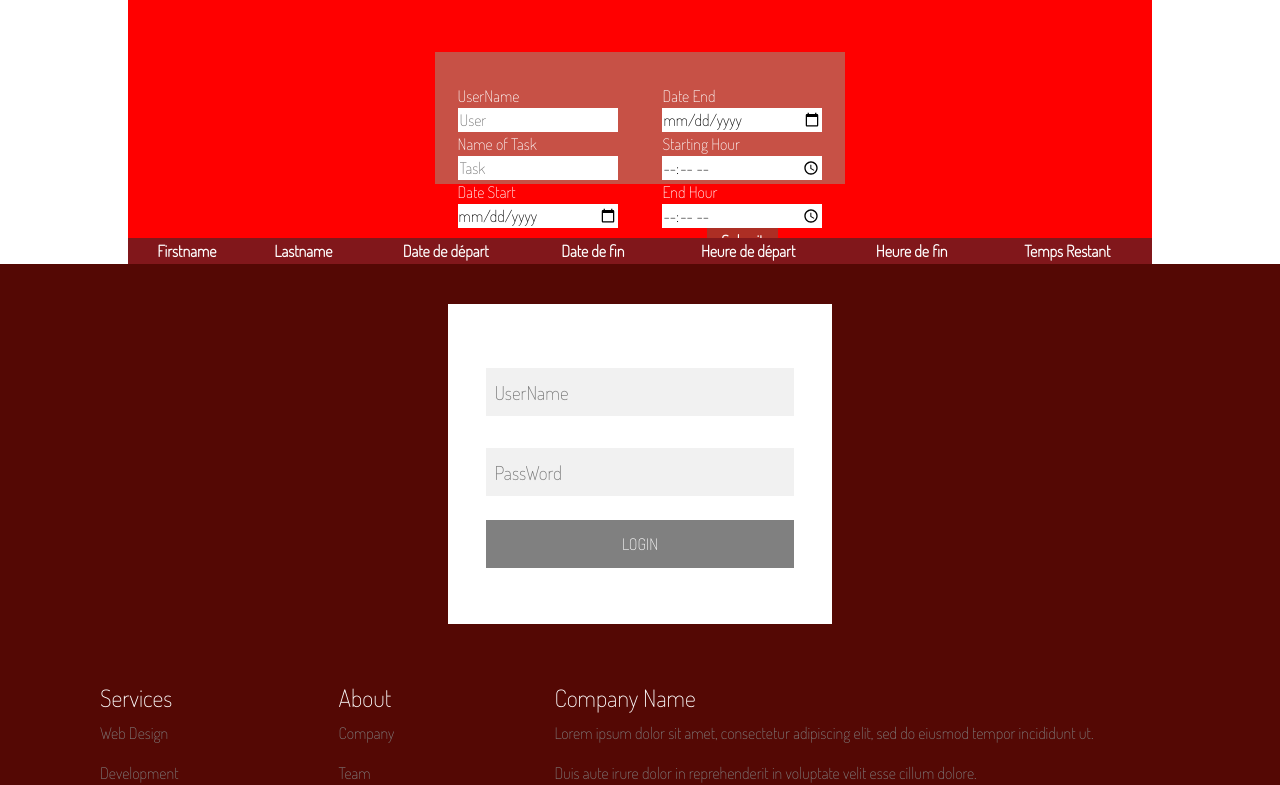
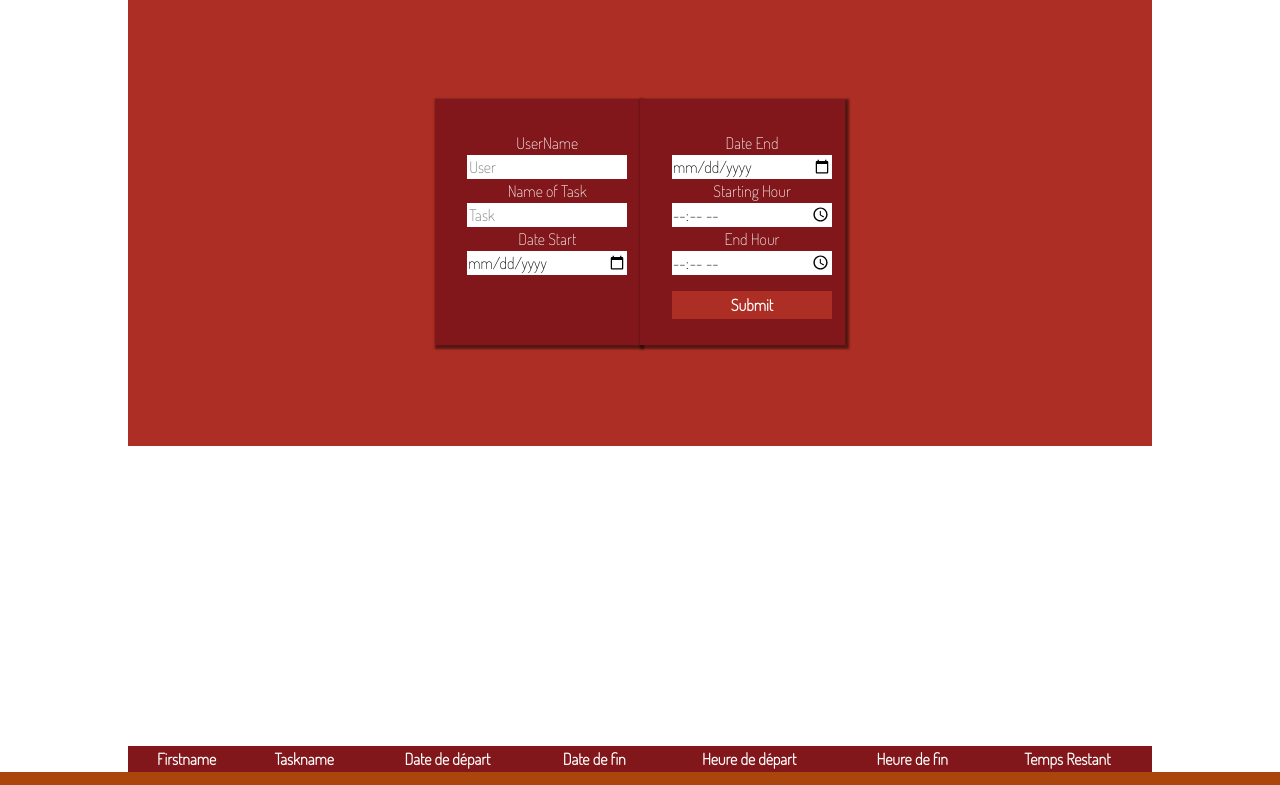
Before and after one commit to Crosimo/Reactee, a React (Create React App) app: page / in a window 1280 px wide. Shown: the part 882-1667 px from the top of the page. Built offline with nearby package versions, Linux system fonts and the light colour scheme; a web font is replaced by a local one.

Commit message:
ayez pitié

```diff
--- a/package.json
+++ b/package.json
@@ -7,7 +7,9 @@
     "@testing-library/react": "^11.2.7",
     "@testing-library/user-event": "^12.8.3",
     "bootstrap": "^5.0.2",
+    "chart.js": "^3.4.1",
     "react": "^17.0.2",
+    "react-chartjs-2": "^3.0.3",
     "react-dom": "^17.0.2",
     "react-scripts": "4.0.3",
     "web-vitals": "^1.1.2"
--- a/src/App.js
+++ b/src/App.js
@@ -30,9 +30,9 @@ class App extends Component {
   render() {
       return <div>
         <Navbar User={this.state.Utilisateurs}/>
-            <Accueil/>
-          <Formulaire></Formulaire>
-          <AccueilBody Uti={ this.state.Utilisateurs }/>
+        <Accueil/>
+        <Formulaire></Formulaire>
+        <AccueilBody Uti={ this.state.Utilisateurs }/>
         <Footer />
     </div>;
   }
--- a/src/components/AccueilBody.module.css
+++ b/src/components/AccueilBody.module.css
@@ -4,7 +4,7 @@
     display: flex;
     justify-content: center;
     align-items: center;
-    background-color: #540804;
+    background-color: #aa460c;
 }
 .contenant{
     width: 30%;
--- a/src/components/Formulaire.js
+++ b/src/components/Formulaire.js
@@ -20,7 +20,7 @@ class Formulaire extends Component {
     }
     myInputsTogether = []
     inputRenderer(prop, value) {
-        console.log(value);
+
         this.setState((prev) => {
             return {
                 ...prev,
@@ -30,13 +30,29 @@ class Formulaire extends Component {
 
     }
 
+    chercheur(arg) {
+        console.log(arg);
+        localStorage.setItem('grapheJour', JSON.stringify(arg))
+    }
     componentDidMount() {
-        JSON.parse(localStorage.getItem("tableau")) ||  localStorage.setItem("tableau", JSON.stringify([]))
+        JSON.parse(localStorage.getItem("tableau")) || localStorage.setItem("tableau", JSON.stringify([]));
+        JSON.parse(localStorage.getItem("grapheNom")) || localStorage.setItem("grapheNom", JSON.stringify([]))
+        JSON.parse(localStorage.getItem("grapheJour")) || localStorage.setItem("grapheJour", JSON.stringify([]))
     }
     submitter(e) {
         let tab = JSON.parse(localStorage.getItem("tableau"))
         tab.push(this.state);
         localStorage.setItem("tableau", JSON.stringify(tab))
+        let grapheNom = JSON.parse(localStorage.getItem("grapheNom"))
+        grapheNom.push(this.state.myInputTaskname)
+        localStorage.setItem('grapheNom', JSON.stringify(grapheNom))
+
+        this.chercheur()
+
+
+
+
+
         this.setState(
 
               {  myInputUsername: "",
@@ -49,7 +65,7 @@ class Formulaire extends Component {
         )
     }
     render() {
-        console.log(this.state.myInputsTogether);
+
 
         return (
             <React.Fragment>
@@ -77,42 +93,62 @@ class Formulaire extends Component {
 
                     }}>
                     <div className = {classes.contenant}>
-                        <div className={classes.contenu}>
+                            <div className={classes.contenu}>
+                                <div>
+
                             <label className={classes.myLabel}>UserName</label>
                             <input value = {this.state.myInputUsername} onInput={(e) => {
                             this.inputRenderer(`myInputUsername`, e.target.value);
 
-                            }} className ={classes.myInput} type="text" placeholder="User"></input>
+                                }} className={classes.myInput} type="text" placeholder="User"></input>
+                            </div>
+                                <div>
+
                             <label className={classes.myLabel}>Name of Task</label>
                             <input value = {this.state.myInputTaskname}  onInput={(e) => {
                                 this.inputRenderer("myInputTaskname", e.target.value)
-                            }}  className ={classes.myInput} type="text" placeholder="Task"></input>
+                                }} className={classes.myInput} type="text" placeholder="Task"></input>
+                                 </div>
+                                <div>
+
                             <label className={classes.myLabel}>Date Start</label>
                             <input value = {this.state.myInputDate}  onInput={(e) => {
                                 this.inputRenderer("myInputDate", e.target.value)
-                            }} className ={classes.myInput} type="date" ></input>
+                                }} className={classes.myInput} type="date" ></input>
+                                 </div>
+
                         </div>
                             <div className={classes.contenu}>
+                                <div>
+
                             <label className={classes.myLabel}>Date End</label>
                             <input value = {this.state.myInputDateEnd}  onInput={(e) => {
                                 this.inputRenderer("myInputDateEnd", e.target.value)
-                            }} className ={classes.myInput} type="date" ></input>
+                                }} className={classes.myInput} type="date" ></input>
+                            </div>
+                                <div>
+
                             <label className={classes.myLabel}>Starting Hour</label>
                             <input value = {this.state.myInputHourStart}  onInput={(e) => {
                                 this.inputRenderer("myInputHourStart", e.target.value)
-                            }} className ={classes.myInput} type="time" ></input>
+                                }} className={classes.myInput} type="time" ></input>
+                                 </div>
+                                <div>
+
                             <label className={classes.myLabel}>End Hour</label>
                             <input value = {this.state.myInputHourEnd}  onInput={(e) => {
                                 this.inputRenderer("myInputHourEnd", e.target.value)
-                            }} className ={classes.myInput} type="time" ></input>
-                            <button type= "submit" className ={classes.myButton}>Submit</button>
+                                    }} className={classes.myInput} type="time" ></input>
+                                    <button type= "submit" className ={classes.myButton}>Submit</button>
+                                 </div>
+
                             </div>
 
                     </div>
 
                 </form>
             </section>
-                <Organisatiion  myInputs={ this.myInputsTogether }/>
+                <Organisatiion chercher ={this.chercheur} myInputs={ this.myInputsTogether }/>
             </React.Fragment>
         );
     }
--- a/src/components/Formulaire.module.css
+++ b/src/components/Formulaire.module.css
@@ -2,9 +2,9 @@
    display: flex;
   align-items: center;
    width: 80%;
-   height: 15rem;
+   height: 28rem;
     justify-content: center;
-    background-color: red;
+    background-color: #AD2E24;
 }
 .contenu{
  width : 20%;
@@ -12,9 +12,11 @@
  display: flex;
  flex-direction: column;
  justify-content: space-between;
- align-items: center;
- background-color: #C75146;
+ text-align: center;
+ background-color: #81171B;
  padding: 2rem;
+ padding-bottom: 5rem;
+ box-shadow: 2px 2px 2px 2px rgba(0, 0, 0, 0.5);
 }
 .myInput{
     width: 10rem;
@@ -28,8 +30,8 @@
 .myButton{
    background-color: #AD2E24 ;
    border: none;
-   width: 50%;
-
+   width: 10rem;
+    margin-top : 1rem;
    height: 1.75rem;
    color: white;
    font-weight: bolder;
--- a/src/components/Organisation.js
+++ b/src/components/Organisation.js
@@ -1,12 +1,14 @@
 import React, { Component } from "react";
 import styles from "./Organisatiions.module.css"
+import Tableau from "./Tableau"
 class Organisatiion extends Component {
-
+   diffDayz = []
     render() {
 
-        console.log(this.props.myInputs);
+
         return (
             <React.Fragment>
+        <Tableau   />
         {localStorage.getItem('checker') && <div className = {styles.mySpeTr}>
                     Tous les champs doivent être remplis !
         </div>}
@@ -18,7 +20,7 @@ class Organisatiion extends Component {
 
                   <tr>
                     <th className ={styles.myTh}>Firstname</th>
-                    <th className ={styles.myTh}>Lastname</th>
+                    <th className ={styles.myTh}>Taskname</th>
                     <th className ={styles.myTh}>Date de départ</th>
                     <th className ={styles.myTh}>Date de fin</th>
                     <th className ={styles.myTh}>Heure de départ</th>
@@ -48,7 +50,13 @@ class Organisatiion extends Component {
              }
                 heure2 -= 1
                  let sec = 59;
-                    console.log(diffDays, heure1, heure2);
+                 this.diffDayz =[...this.diffDayz, diffDays]
+                 this.props.chercher(this.diffDayz)
+            //  console.log(JSON.parse(localStorage.getItem("tableau")));
+
+
+
+
 
                     return (
 
@@ -60,7 +68,7 @@ class Organisatiion extends Component {
                     <td   className ={styles.myTd}>{ element.myInputDateEnd }</td>
                     <td   className ={styles.myTd}>{ element.myInputHourStart }</td>
                     <td  className={styles.myTd}>{element.myInputHourEnd}</td>
-                    <td className={styles.myTd}> {`${diffDays} Jours ${Math.abs(heure1)}Heures ${Math.abs(heure2)} Min ${sec} Secondes restantes` }  </td>
+                    <td className={styles.myTd}> {`${Math.abs(diffDays)} Jours ${Math.abs(heure1)}Heures ${Math.abs(heure2)} Min ${sec} Secondes restantes` }  </td>
                   </tr>
 
 
--- /dev/null
+++ b/src/components/Tableau.js
@@ -0,0 +1,33 @@
+import React, { Component } from 'react';
+import { Doughnut } from 'react-chartjs-2'
+class Tableau extends Component {
+    render() {
+        let set1 = new Set(JSON.parse(localStorage.getItem('grapheJour')));
+       let  arry = Array.from(set1)
+    //
+        console.log(arry);
+
+        return (
+            <div>
+                <Doughnut
+                    data={{
+                        labels: JSON.parse(localStorage.getItem("grapheNom")),
+                        datasets: [
+                            {
+                                label: 'Nombre de jours restants',
+                                data: arry,
+                                backgroundColor:["#EA8C55", "#C75146", "#AD2E24", "#81171B", "#540804"]
+                            }
+                        ]
+
+                    }}
+                    options ={{maintainAspectRatio: false,}}
+                    width={500}
+                    height = {300}
+                />
+            </div>
+        );
+    }
+}
+
+export default Tableau;
```
Also changed, not shown: 1 other file (tests, documents, lock files or other folders). Lines whose indentation alone changed are shown as unchanged.
